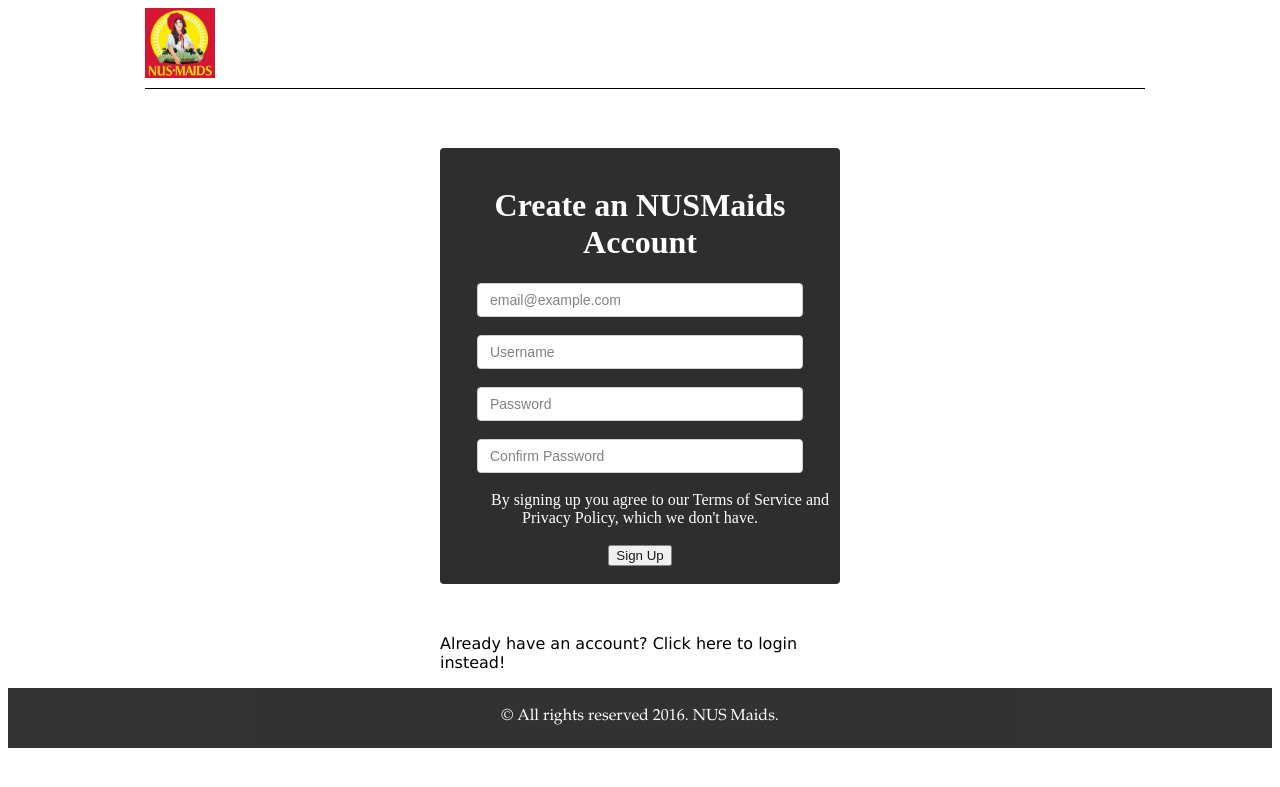
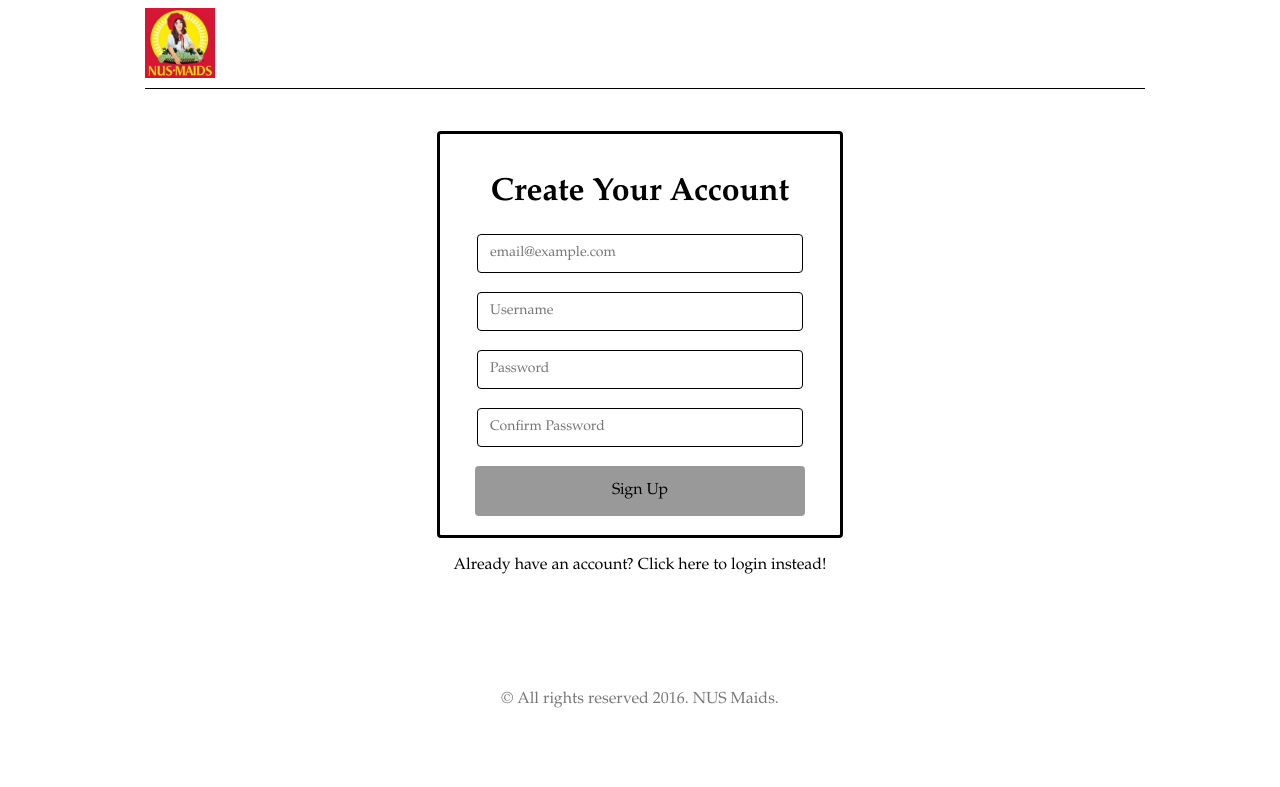
Before and after one commit to nicholaslum444/cs2102project, a CodeIgniter app: page /database/index.php/signup/index in a window 1280 px wide. Shown: the top 787 px of the page. Run offline with CodeIgniter, Linux system fonts and the light colour scheme.

Commit message:
updated home, login, signup and css

```diff
--- a/application/views/login_view.php
+++ b/application/views/login_view.php
@@ -8,7 +8,7 @@
             <br/>
             <input type="password" class="form-control" id="password" name="password" placeholder="Password"/>
             <br/>
-            <input type="submit" class="alignSignInButton" value="Login"/>
+            <input type="submit" class="alignSignUpButton" value="Login"/>
         <?php echo form_close('<br>'); ?>
     </div>
     <p><a href="/signup">No account? Click here to signup instead!</a></p>
--- a/application/views/signup_view.php
+++ b/application/views/signup_view.php
@@ -1,6 +1,6 @@
 <div id="regHeader"><br/><br/><br/>
     <div id="regBody"><br/>
-        <h1>Create an NUSMaids Account</h1>
+        <h1>Create Your Account</h1>
         <span class="errorValidation"><?php echo validation_errors(); ?></span>
 
         <?php echo form_open('signup/validate'); ?>
@@ -12,10 +12,7 @@
             <br/>
         <input type="password" class="form-control" id="passwordconf" name="passwordconf" placeholder="Confirm Password"/>
             <br/>
-        <span class="alignTermsAndService">By signing up you agree to our Terms of Service and Privacy Policy, which we don't have.</span>
-            <br/>
-            <br/>
-        <input name="submit" type="submit" class="alignSignInButton" value="Sign Up"/>
+        <input name="submit" type="submit" class="alignSignUpButton" value="Sign Up"/>
         <?php echo form_close('<br>'); ?>
     </div>
     <p><a href="/login">Already have an account? Click here to login instead!</a></p>
--- a/assets/css/main.css
+++ b/assets/css/main.css
@@ -1,11 +1,12 @@
 a:link {
 	text-decoration: none;
 	color: #000;
-	font-family: Verdana, Geneva, sans-serif;
+	font-family: "Palatino Linotype", "Book Antiqua", Palatino, serif;
 }
 a:hover {
 	text-decoration: none;
 	font-weight: bold;
+	font-family: "Palatino Linotype", "Book Antiqua", Palatino, serif;
 }
 a:active {
 	text-decoration: none;
@@ -14,7 +15,6 @@ a:active {
 a:visited {
 	text-decoration: none;
 	color: #000;
-	font-family: Verdana, Geneva, sans-serif;
 }
 #wrapper {
 	margin: auto;
@@ -32,20 +32,32 @@ a:visited {
 }
 #regHeader {
 	margin: auto;
-	width: 400px;
+	width: 990px;
+	font-family: Verdana, Geneva, sans-serif;
+	text-align: center;
+	padding-top: 30px;
 }
 #body {
 	width: 990px;
-	background-color: #fff;
-	opacity: 0.7;
+	background-color: #000;
 }
 #regBody {
 	width: 400px;
-	background-color: #181818;
+	background-color: #FFFFFF;
+	margin: auto;
+	color: #000;
+	border-radius: 4px;
+	text-align: center;
+	border-style: solid;
+	font-family: "Palatino Linotype", "Book Antiqua", Palatino, serif;
+}
+#mainBody {
+	width: 990px;
+	background-color: #FFFFFF;
 	opacity: 0.9;
 	margin-bottom: 50px;
 	margin-top: 50px;
-	color: #fff;
+	color: #000;
 	border-radius: 4px;
 	text-align: center;
 }
@@ -75,11 +87,11 @@ a:visited {
 }
 #footer  {
 	font-family: "Palatino Linotype", "Book Antiqua", Palatino, serif;
-	color: #FFF;
-	background-color: #000;
 	text-align: center;
-	opacity: 0.8;
-	height: 60px;
+	padding-top: 80px;
+  	color: #777;
+	margin: auto;
+
 }
 .pageHeader {
 	font-size: 24px;
@@ -149,18 +161,17 @@ td {
 	font-family: Georgia, "Times New Roman", Times, serif;
 }
 .alignSignUpButton {
-	margin: 50px;
-	width: 300px;
+	margin: auto;
+	width: 330px;
 	height: 50px;
-	background-color: #4CAF50;
+	background-color: #999999;
 	border: none;
-    	padding: 15px 32px;
     	text-align: center;
     	text-decoration: none;
     	display: block;
     	font-size: 16px;
 	border-radius: 4px;
-
+	font-family: "Palatino Linotype", "Book Antiqua", Palatino, serif;
 }
 .alignButton1 {
 
@@ -194,6 +205,7 @@ hr {
 }
 h1 {
 	text-align: center;
+	font-family: "Palatino Linotype", "Book Antiqua", Palatino, serif;
 }
 u {
 	text-decoration: underline;
@@ -212,16 +224,18 @@ u {
 .form-control {
 	display: block;
 	margin: auto; width: 300px;
-	height: 20px;
+	height: 25px;
 	padding: 6px 12px;
 	font-size: 14px;
 	line-height: 1.42857143;
 	color: #555;
 	background-color: #fff;
-	background-image: none;
-	border: 1px solid #ccc;
+	border: 1px solid #000;
 	border-radius: 4px;
+	font-family: "Palatino Linotype", "Book Antiqua", Palatino, serif;
 }
 .errorValidation {
 	color: #FF0000;
+	font-family: "Palatino Linotype", "Book Antiqua", Palatino, serif;
+	font-size: 13px;
 }
```
Also changed, not shown: application/views/home_view.php (+5 -2 lines).
